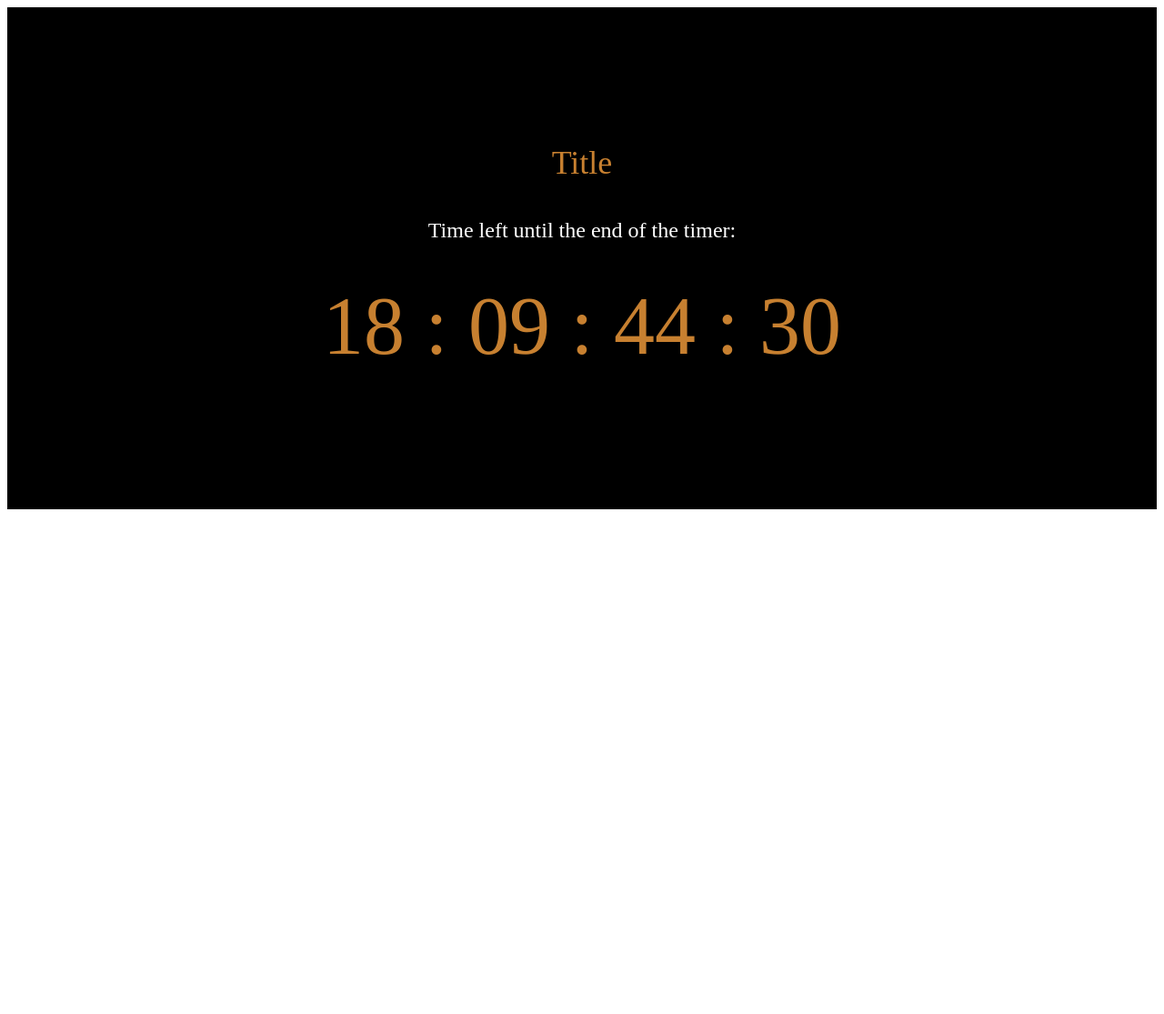
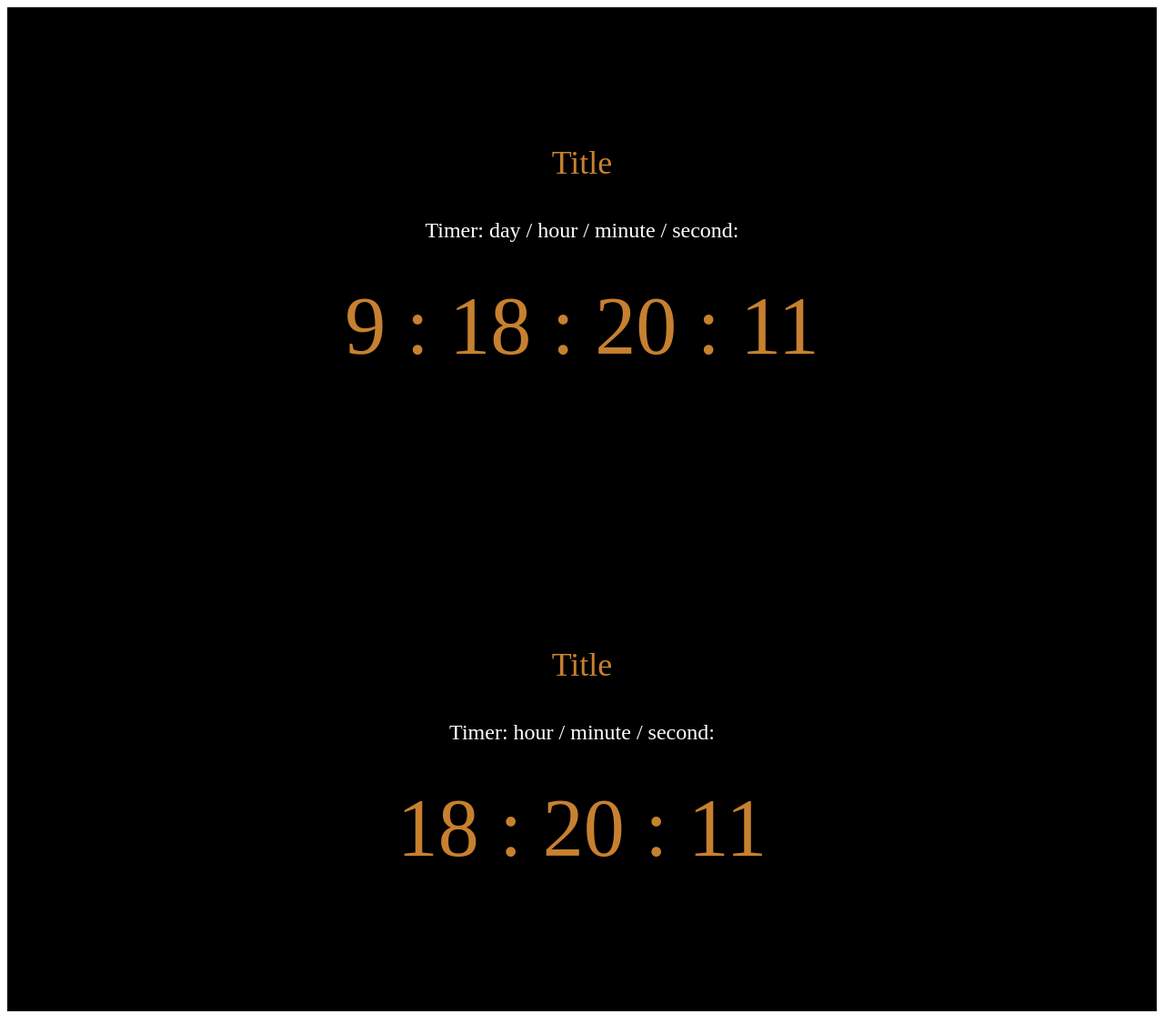
Before and after one commit to RommanSh/timer, a plain HTML site: page index.html in a window 1280 px wide. Shown: the whole page at 91% size. Before the commit the page ends 800 px from the top, so only its background shows below. Drawn offline with Linux system fonts and the light colour scheme.

Commit message:
Update index.html

```diff
--- a/index.html
+++ b/index.html
@@ -7,15 +7,30 @@
     <link rel="stylesheet" href="style.css">
 </head>
 <body>
+    <!-- Timer: day / hour / minute / second: -->
 
     <div class="timer">
         <div class="timer-title">Title</div>
         <div class="timer-action">
-            Time left until the end of the timer:
+            Timer: day / hour / minute / second:
         </div>
-        <div class="timer-numbers" id="timer">
+        <div class="timer-numbers" id="timer_1">
             <span class="day">9</span>
             <span>:</span>
+            <span class="hours">18</span>
+            <span>:</span>
+            <span class="minutes">20</span>
+            <span>:</span>
+            <span class="seconds">11</span>
+        </div>
+    </div>
+
+    <div class="timer">
+        <div class="timer-title">Title</div>
+        <div class="timer-action">
+            Timer: hour / minute / second:
+        </div>
+        <div class="timer-numbers" id="timer_2">
             <span class="hours">18</span>
             <span>:</span>
             <span class="minutes">20</span>
```
